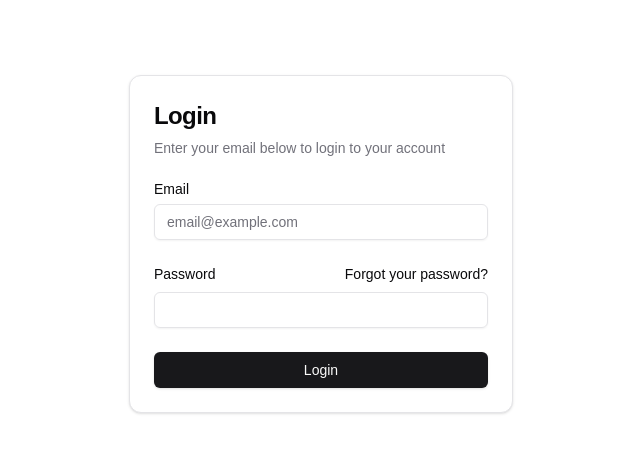
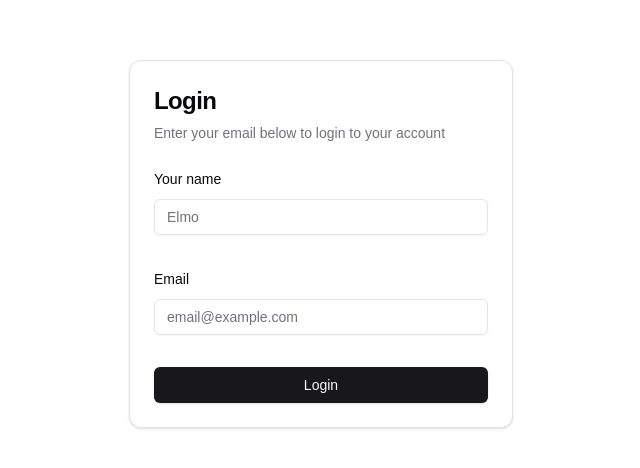
Before and after one commit to joe-tohdjojo/fetch, a Next.js app: page /login in a window 1280 px wide. Shown: the part 156-624 px from the top of the page, without its empty margins (319-959 px from the left). Built offline with nearby package versions, Linux system fonts and the light colour scheme.

Commit message:
feat: Enhance LoginForm with Zod validation and form management

```diff
--- a/src/components/LoginForm.tsx
+++ b/src/components/LoginForm.tsx
@@ -1,3 +1,9 @@
+'use client';
+
+import { z } from 'zod';
+import { useForm } from 'react-hook-form';
+import { zodResolver } from '@hookform/resolvers/zod';
+
 import { cn } from '@/lib/utils';
 import { Button } from '@/components/ui/button';
 import {
@@ -8,12 +14,42 @@
   CardTitle,
 } from '@/components/ui/card';
 import { Input } from '@/components/ui/input';
-import { Label } from '@/components/ui/label';
+import {
+  Form,
+  FormControl,
+  FormField,
+  FormItem,
+  FormLabel,
+  FormMessage,
+} from '@/components/ui/form';
+
+const formSchema = z.object({
+  email: z.string().email(),
+
+  // INFO: I would add more constraints here if product requirements dictate.
+  name: z.string().min(2, {
+    message: 'Name must be at least 2 characters long.',
+  }),
+});
 
 export function LoginForm({
   className,
   ...props
 }: React.ComponentPropsWithoutRef<'div'>) {
+  const form = useForm<z.infer<typeof formSchema>>({
+    resolver: zodResolver(formSchema),
+    defaultValues: {
+      email: '',
+      name: '',
+    },
+  });
+
+  function onSubmit(values: z.infer<typeof formSchema>) {
+    // Do something with the form values.
+    // ✅ This will be type-safe and validated.
+    console.log(values);
+  }
+
   return (
     <div
       className={cn('flex flex-col gap-6', className)}
@@ -27,41 +63,54 @@
           </CardDescription>
         </CardHeader>
         <CardContent>
-          <form>
-            <div className="flex flex-col gap-6">
-              <div className="grid gap-2">
-                <Label htmlFor="email">Email</Label>
+          <Form {...form}>
+            <form
+              onSubmit={form.handleSubmit(onSubmit)}
+              className="space-y-8"
+            >
+              <FormField
+                control={form.control}
+                name="name"
+                render={({ field }) => (
+                  <FormItem>
+                    <FormLabel>Your name</FormLabel>
+                    <FormControl>
                       <Input
-                  id="email"
+                        placeholder="Elmo"
+                        required
+                        {...field}
+                      />
+                    </FormControl>
+                    <FormMessage />
+                  </FormItem>
+                )}
+              />
+              <FormField
+                control={form.control}
+                name="email"
+                render={({ field }) => (
+                  <FormItem>
+                    <FormLabel>Email</FormLabel>
+                    <FormControl>
+                      <Input
+                        placeholder="email@example.com"
                         type="email"
-                  placeholder="email@example.com"
                         required
+                        {...field}
                       />
-              </div>
-              <div className="grid gap-2">
-                <div className="flex items-center">
-                  <Label htmlFor="password">Password</Label>
-                  <a
-                    href="#"
-                    className="ml-auto inline-block text-sm underline-offset-4 hover:underline"
-                  >
-                    Forgot your password?
-                  </a>
-                </div>
-                <Input
-                  id="password"
-                  type="password"
-                  required
+                    </FormControl>
+                    <FormMessage />
+                  </FormItem>
+                )}
               />
-              </div>
               <Button
                 type="submit"
                 className="w-full"
               >
                 Login
               </Button>
-            </div>
             </form>
+          </Form>
         </CardContent>
       </Card>
     </div>
```
Lines whose indentation alone changed are shown as unchanged.
